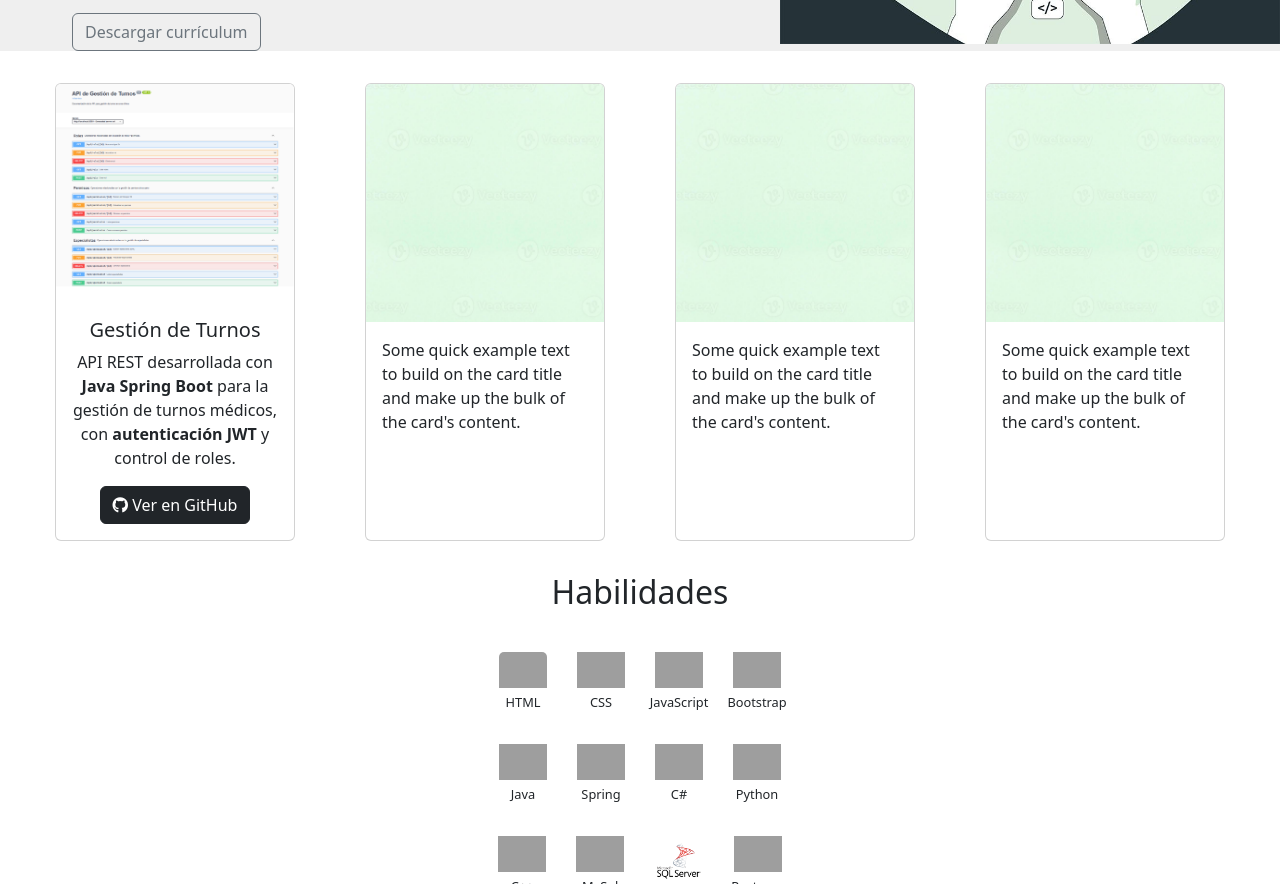
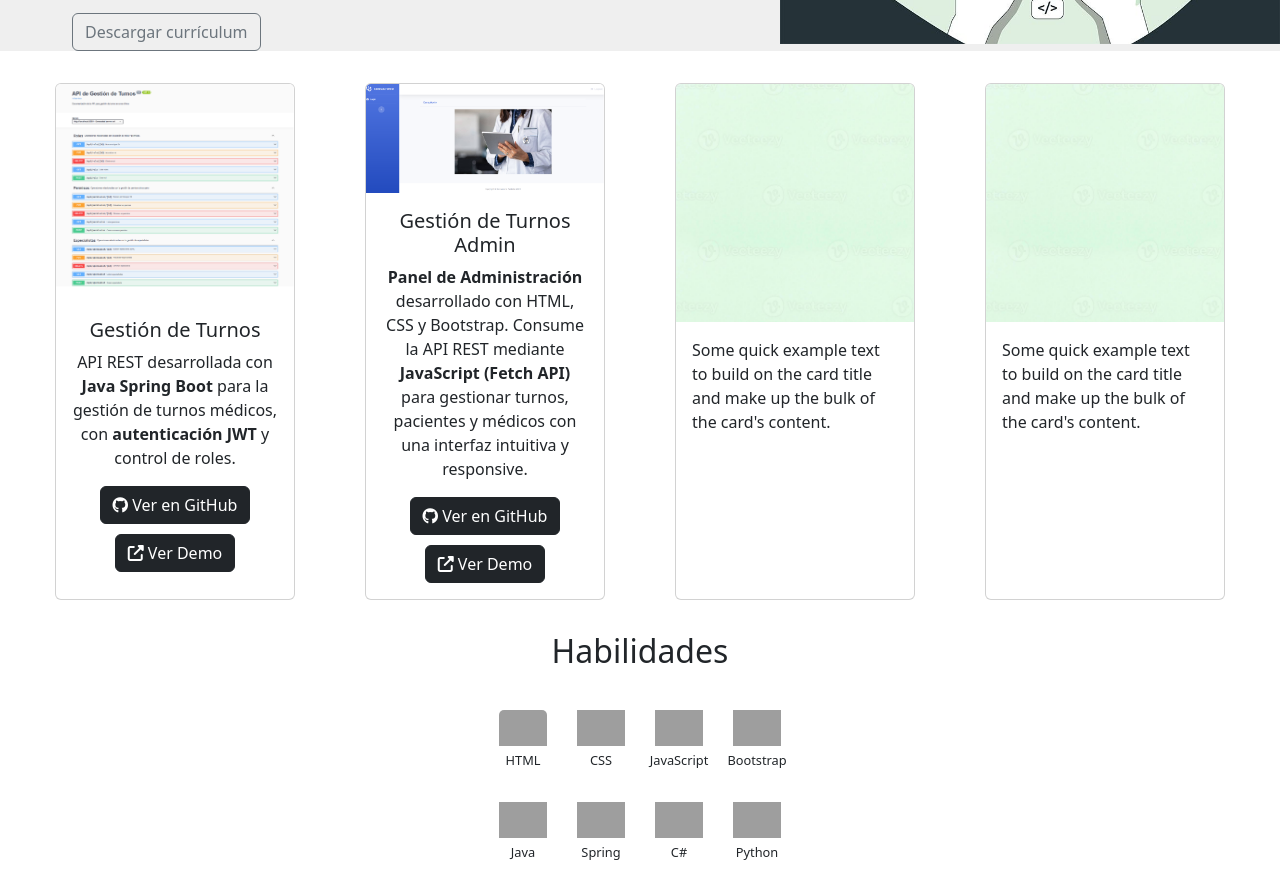
Before and after one commit to hughob36/Porfolio, a plain HTML site: page index.html in a window 1280 px wide. Shown: the part 837-1721 px from the top of the page. Drawn offline with nearby package versions, Linux system fonts and the light colour scheme; grey boxes are pictures that could not be loaded; a web font is replaced by a local one.

Commit message:
card front admin

```diff
--- a/index.html
+++ b/index.html
@@ -108,15 +108,36 @@
             <div class="text-center">
               <a href="https://github.com/hughob36/Consultorio_Turnos" target="_blank" class="btn btn-dark" data-en="View on GitHub">
                 <i class="fab fa-github"></i> Ver en GitHub
-            </a>
+             </a>
+            </div>
+            <div class="text-center" style="padding-top: 10px;">
+              <a href="https://consultorio-turnos.onrender.com/swagger-ui/index.html" target="_blank" class="btn btn-dark" data-en="Live Demo">
+                <i class="fas fa-external-link-alt"></i> Ver Demo
+             </a>
             </div>
         </div>
       </div>
 
       <div class="card" style="width: 15rem;">
-        <img src="imagenes/verde.jpg" class="card-img-top" alt="...">
+        <img src="imagenes/adminInicio.png" class="card-img-top" alt="...">
         <div class="card-body">
-          <p class="card-text">Some quick example text to build on the card title and make up the bulk of the card's content.</p>
+          <h5 class="card-title text-center" data-en="Appointment Management">Gestión de Turnos Admin</h5>
+          <p class="card-text text-center"
+            data-en="Administrative Dashboard built with Bootstrap and JavaScript.
+            It consumes the REST API to manage appointments, patients, and doctors through an intuitive and responsive interface.">
+              <strong>Panel de Administración</strong> desarrollado con HTML, CSS y Bootstrap.
+              Consume la API REST mediante <strong>JavaScript (Fetch API)</strong> para gestionar turnos, pacientes y médicos con una interfaz intuitiva y responsive.
+          </p>
+          <div class="text-center">
+             <a href="https://github.com/hughob36/Consultorio_AdminPlan" target="_blank" class="btn btn-dark" data-en="View on GitHub">
+                <i class="fab fa-github"></i> Ver en GitHub
+             </a>
+          </div>
+           <div class="text-center" style="padding-top: 10px;">
+              <a href="https://github.com/hughob36/Consultorio_Turnos" target="_blank" class="btn btn-dark" data-en="Live Demo">
+                <i class="fas fa-external-link-alt"></i> Ver Demo
+             </a>
+            </div>
         </div>
       </div>
       <div class="card" style="width: 15rem;">
--- a/style.css
+++ b/style.css
@@ -214,6 +214,9 @@
     .navbar-brand {
         display: none;
     }
+   #theme-toggle {
+        margin-top: 10px;
+    }
 }
 
 @media screen and (max-width: 700px) {
```
Also changed, not shown: imagenes/adminInicio.png (added).
